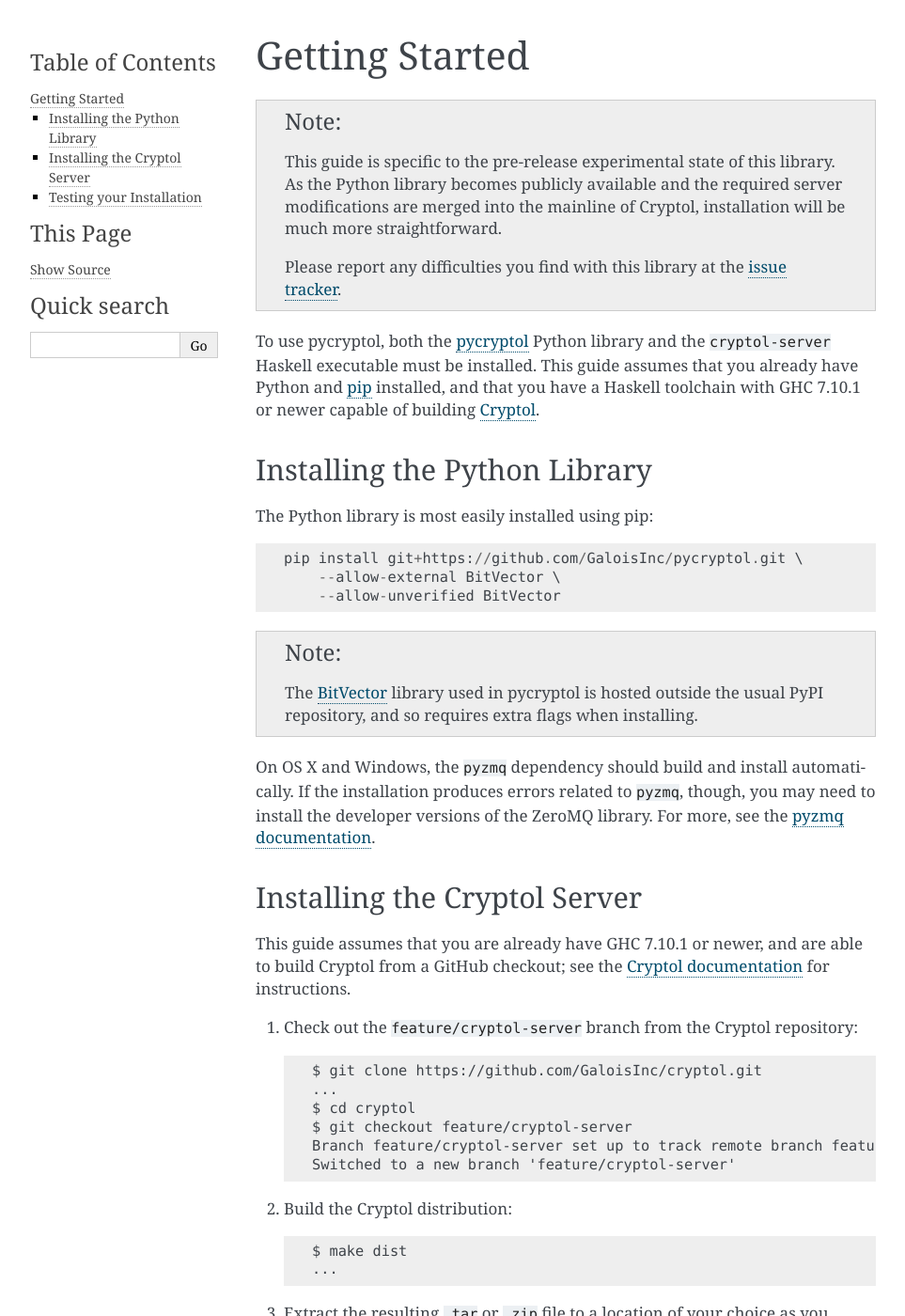
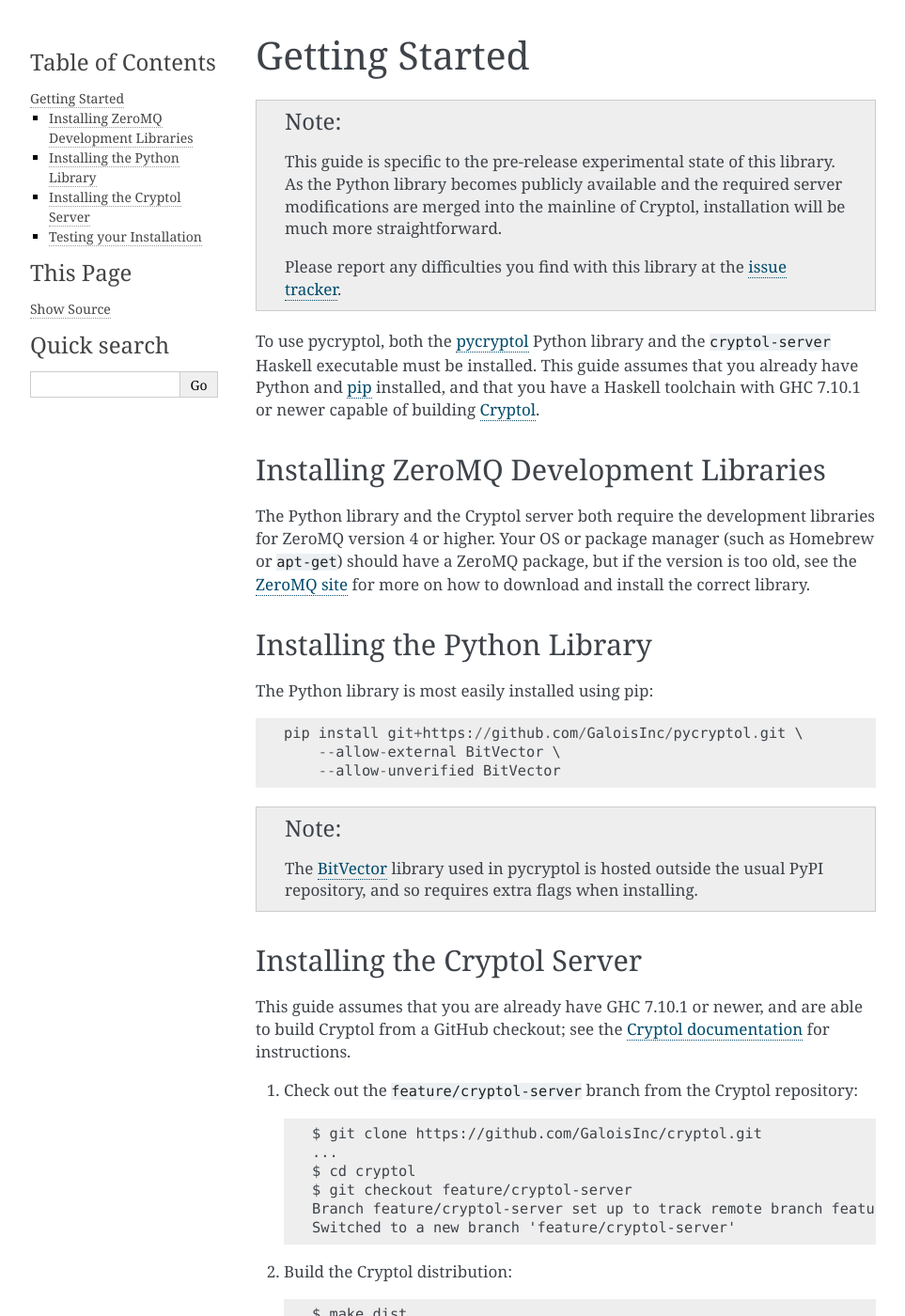
Before and after one commit to GaloisInc/pycryptol, a Sphinx documentation site: the page built from docs/install.rst, in a window 1280 px wide and 1400 px high. Shown: the whole window at 94% size, without its empty margins (148-1111 px from the left). Built offline with Sphinx 7.4.7, drawn with Linux system fonts in a browser that asks for light colours.

Commit message:
prioritize zmq documentation

```diff
--- a/docs/install.rst
+++ b/docs/install.rst
@@ -19,6 +19,16 @@
 newer capable of building `Cryptol
 <https://github.com/GaloisInc/cryptol>`_.
 
+Installing ZeroMQ Development Libraries
+---------------------------------------
+
+The Python library and the Cryptol server both require the development
+libraries for ZeroMQ version 4 or higher. Your OS or package manager
+(such as Homebrew or ``apt-get``) should have a ZeroMQ package, but if
+the version is too old, see the `ZeroMQ site
+<http://zeromq.org/intro:get-the-software>`_ for more on how to
+download and install the correct library.
+
 Installing the Python Library
 -----------------------------
 
@@ -34,12 +44,6 @@
    <https://engineering.purdue.edu/kak/dist/BitVector-3.4.3.html>`_
    library used in pycryptol is hosted outside the usual PyPI
    repository, and so requires extra flags when installing.
-
-On OS X and Windows, the ``pyzmq`` dependency should build and install
-automatically. If the installation produces errors related to
-``pyzmq``, though, you may need to install the developer versions of
-the ZeroMQ library. For more, see the `pyzmq documentation
-<https://github.com/zeromq/pyzmq/blob/master/README.md#building-and-installation>`_.
 
 Installing the Cryptol Server
 -----------------------------
```
